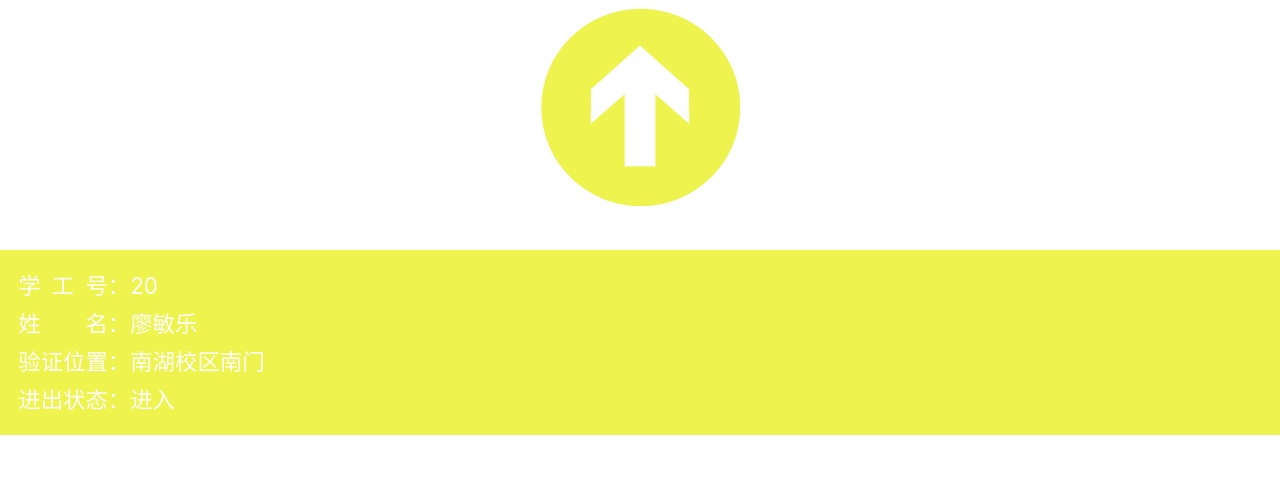
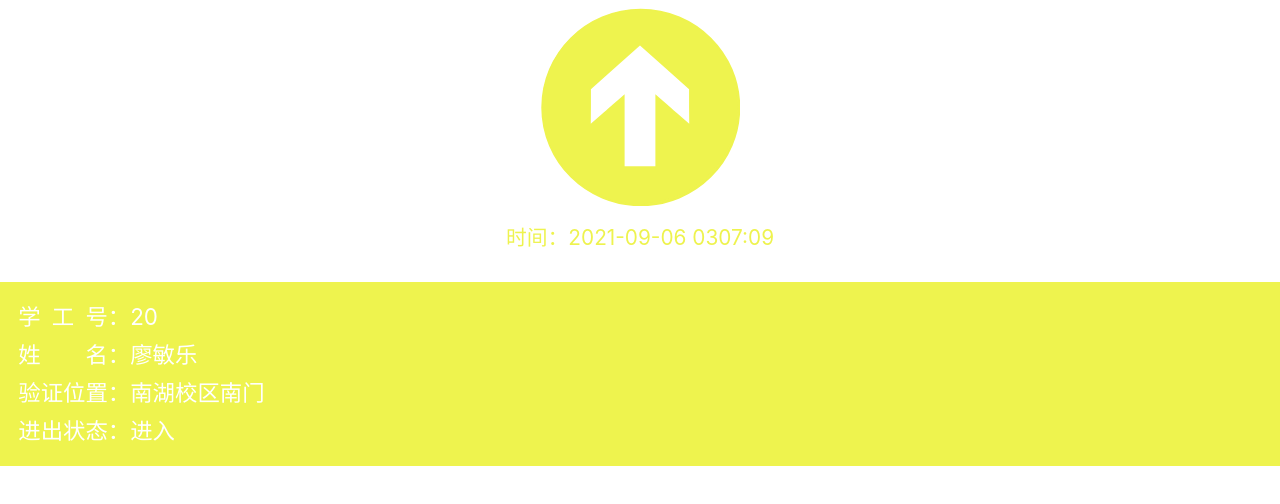
Before and after one commit to Wyman-Wong/test, a plain HTML site: page index.html in a window 1280 px wide. Shown: the part 88-592 px from the top of the page. Drawn offline with Linux system fonts and the light colour scheme.

Commit message:
Update index.html

```diff
--- a/index.html
+++ b/index.html
@@ -48,7 +48,7 @@
 			        var hour =t.getHours();
 			        var minute =t.getMinutes();
 			        var second=t.getSeconds();
-			        var showtime="时间：" + year + "-" + ((month<10)?"0":"") +month + "-" + ((day<10)?"0":"") +day + " "+ ((hour<10)?"0":"")+ hour +":" ((minute<10)?"0":":") + minute + ((second<10)?":0":":") + second;
+			        var showtime="时间：" + year + "-" + ((month<10)?"0":"") +month + "-" + ((day<10)?"0":"") +day + " "+ ((hour<10)?"0":":")+ hour + ((minute<10)?"0":":") + minute + ((second<10)?":0":":") + second;
         			document.write(showtime);
     			</script>
 
```
